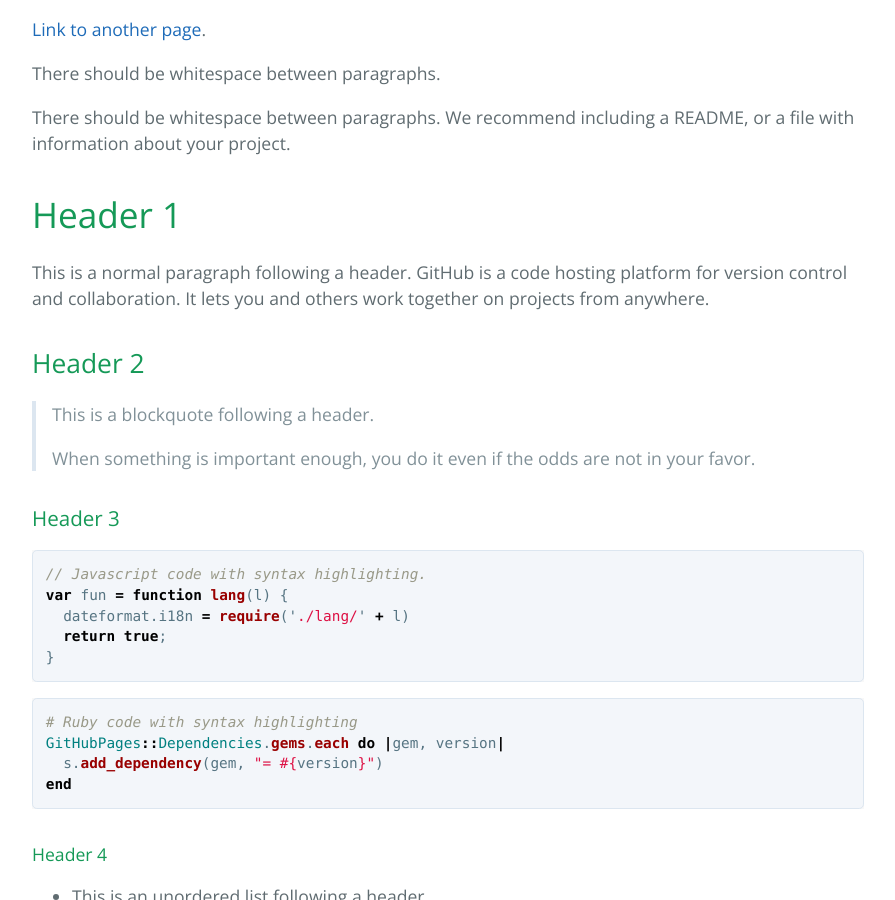
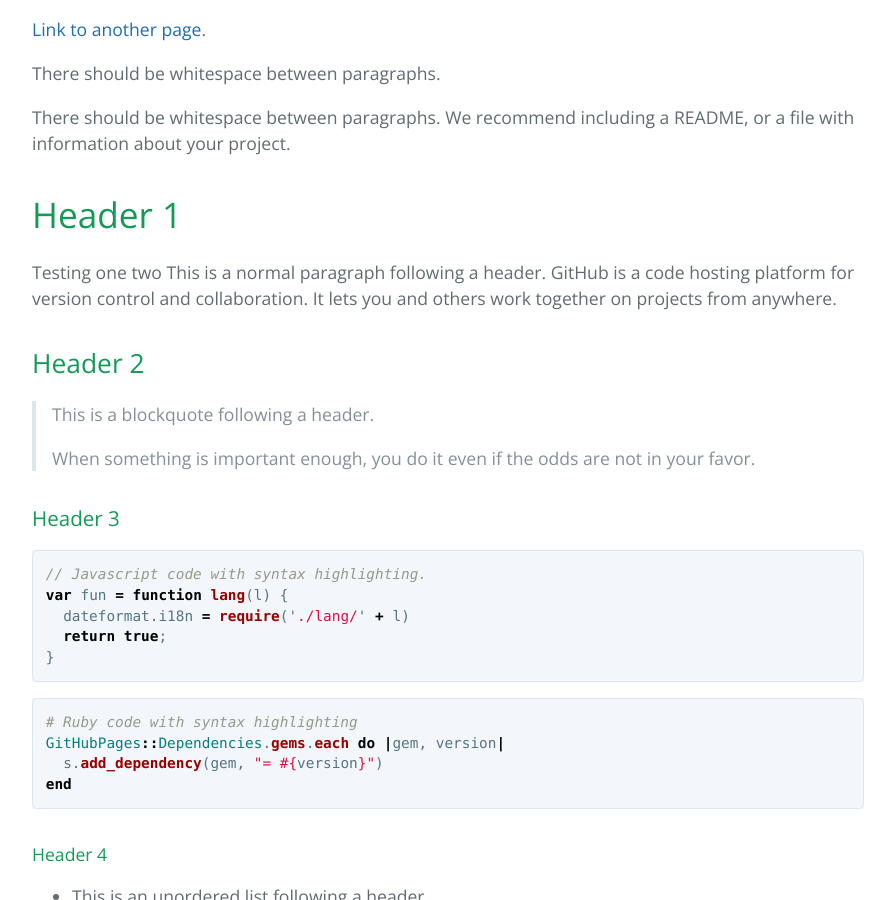
Before and after one commit to Preethamalladu/DMDD-Presentation, a Jekyll site: the page built from index.md, in a window 1280 px wide and 900 px high, scrolled down 521 px. Shown: the whole window, without its empty margins (192-1087 px from the left). Built offline with Jekyll 4.4.1, drawn with Linux system fonts in a browser that asks for light colours.

Commit message:
Update index.md

```diff
--- a/index.md
+++ b/index.md
@@ -11,7 +11,7 @@ There should be whitespace between paragraphs.
 There should be whitespace between paragraphs. We recommend including a README, or a file with information about your project.
 
 # Header 1
-
+Testing one two
 This is a normal paragraph following a header. GitHub is a code hosting platform for version control and collaboration. It lets you and others work together on projects from anywhere.
 
 ## Header 2
```
